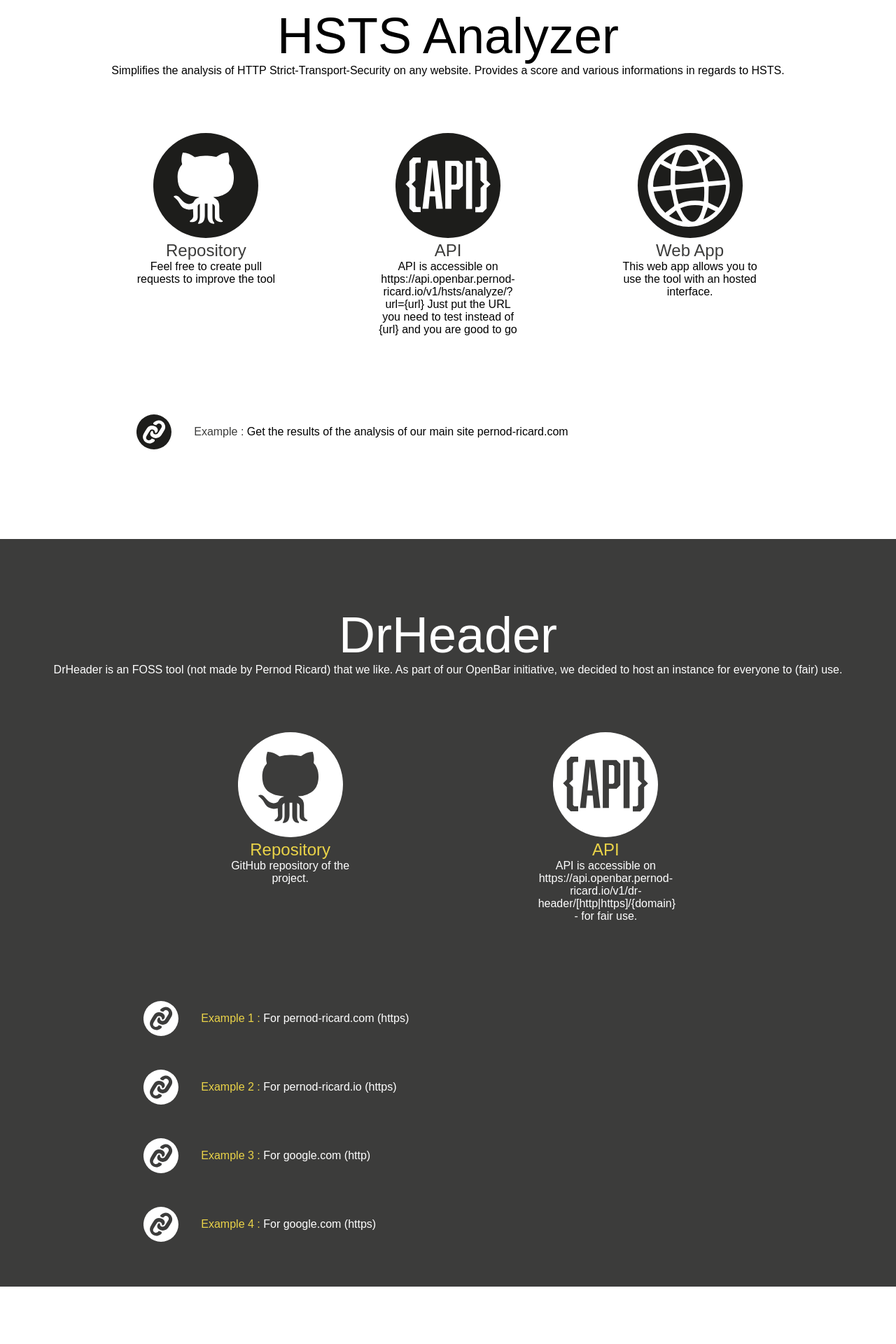
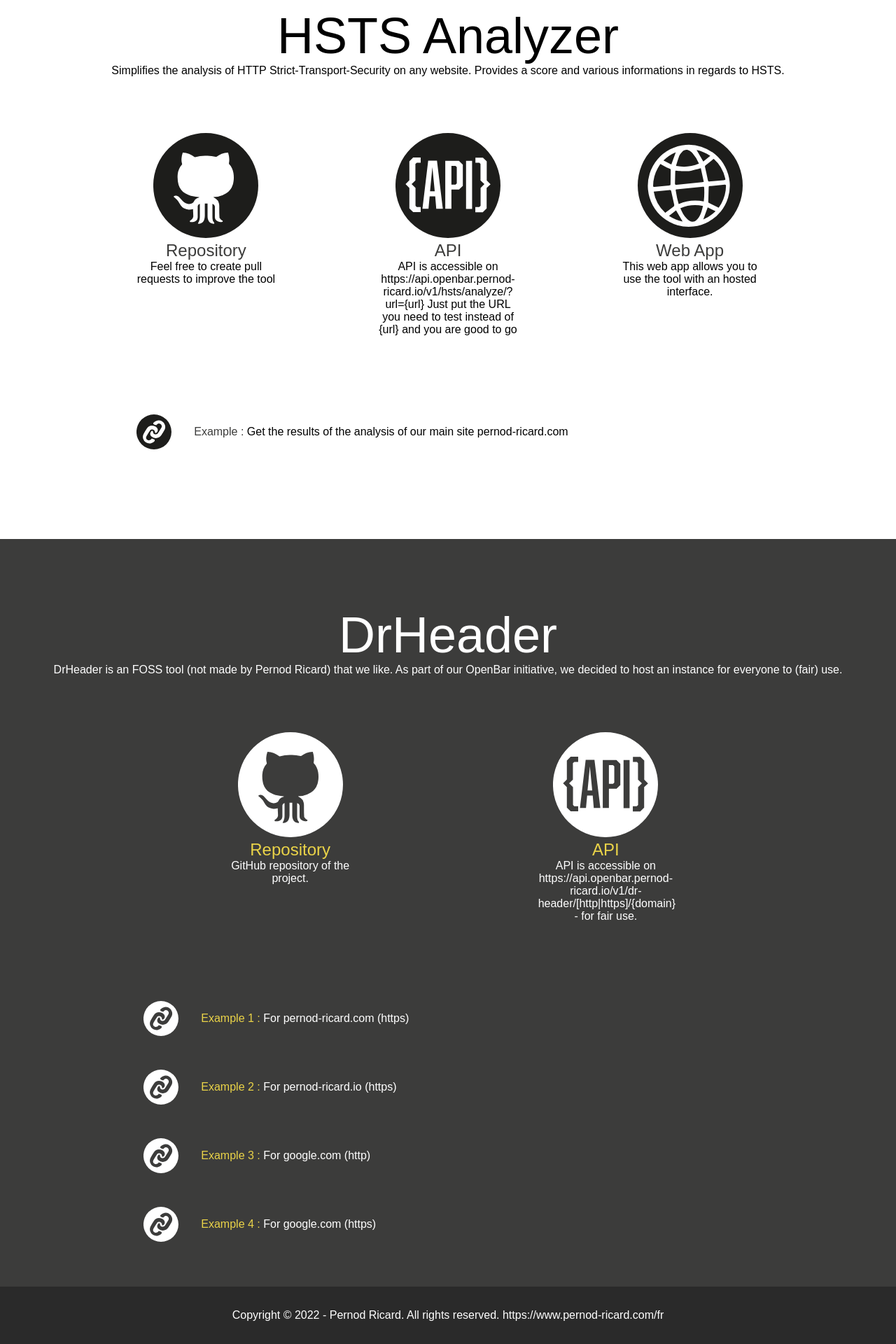
Before and after one commit to VaporCorp/pernod-ricard.github.io, a Jekyll site: the page built from index.md, in a window 1280 px wide. Shown: the part 664-2584 px from the top of the page at 70% size. Built offline with Jekyll 4.4.1, drawn with Linux system fonts in a browser that asks for light colours; some web fonts are replaced; before the commit the page ends 2502 px from its top, so only the background shows below that.

Commit message:
Project update (adding footer)[WIP]

```diff
--- /dev/null
+++ b/_includes/footer.html
@@ -0,0 +1,6 @@
+<div class="footer-wrapper">
+    <footer>
+        <p>Copyright © 2022 - Pernod Ricard. All rights reserved. <a href="https://www.pernod-ricard.com/fr">https://www.pernod-ricard.com/fr</a>
+        </p>
+    </footer>
+</div>
--- a/_layouts/default.html
+++ b/_layouts/default.html
@@ -13,6 +13,7 @@
     <main>
         {% include page.html %}
     </main>
+    {% include footer.html %}
 </body>
 
 </html>
--- a/assets/css/main.css
+++ b/assets/css/main.css
@@ -3,6 +3,7 @@
 /*          BODY                */
 /*          HEADER              */
 /*          MAIN                */
+/*          FOOTER              */
 /*          MEDIA QUERIES       */
 
 /* BODY */
@@ -183,6 +184,17 @@ h4 {
     align-items: center;
 }
 
+/* FOOTER */
+
+.footer-wrapper {
+    padding: 2rem 0;
+    background-color: #2a2a2a;
+}
+
+.footer-wrapper a {
+    color: #FFF;
+}
+
 /* MEDIA QUERIES */
 
 @media (max-width: 1399.98px) {
```
